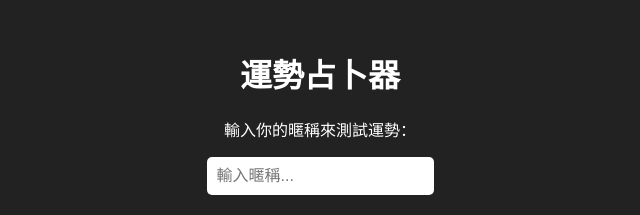
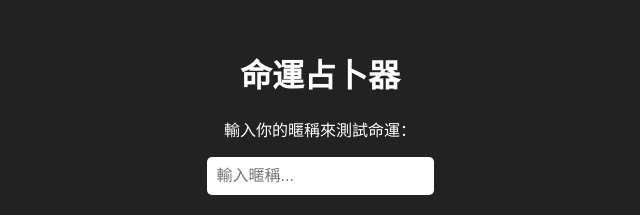
Before and after one commit to orangutaniscoming/fortuneteller, a plain HTML site: page index.html in a window 1280 px wide. Shown: the top 215 px of the page, 320-960 px from the left. Drawn offline with Linux system fonts and the light colour scheme.

Commit message:
Update index.html

```diff
--- a/index.html
+++ b/index.html
@@ -3,11 +3,11 @@
 <head>
     <meta charset="UTF-8">
     <meta name="viewport" content="width=device-width, initial-scale=1.0">
-    <title>運勢占卜器</title>
+    <title>命運占卜器</title>
 
     <!-- Open Graph meta tags for better link previews -->
-    <meta property="og:title" content="運勢占卜器">
-    <meta property="og:description" content="來測試你的運勢吧！">
+    <meta property="og:title" content="命運占卜器">
+    <meta property="og:description" content="輸入姓名得知你的命運吧">
     <meta property="og:image" content="https://example.com/preview.jpg">
     <meta property="og:url" content="https://yourgithubpage.com">
 
@@ -56,8 +56,8 @@
     </style>
 </head>
 <body>
-    <h1>運勢占卜器</h1>
-    <p>輸入你的暱稱來測試運勢：</p>
+    <h1>命運占卜器</h1>
+    <p>輸入你的暱稱來測試命運：</p>
     <input type="text" id="username" placeholder="輸入暱稱...">
     <br>
     <button onclick="showResult()">測試</button>
```
